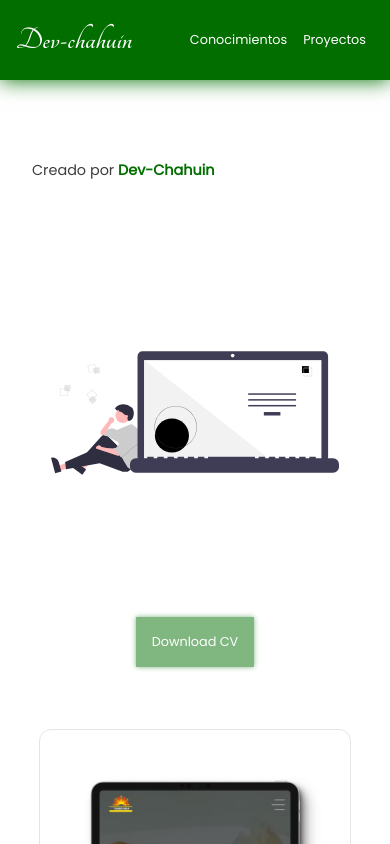
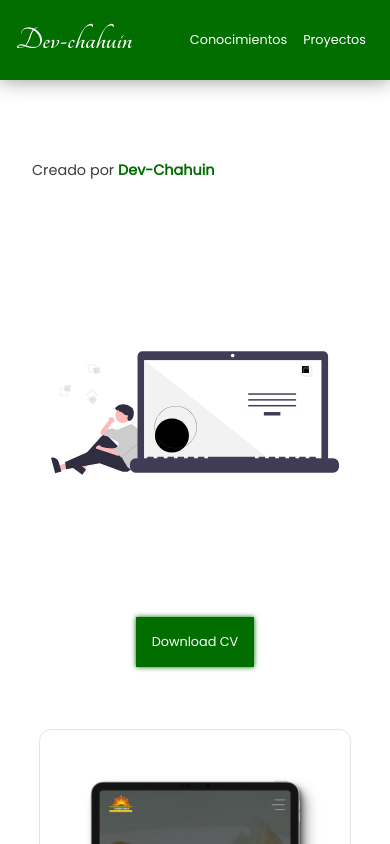
Before and after one commit to echahuin/chahuin, a Next.js app: page / in a window 390 px wide. Built offline with nearby package versions, Linux system fonts and the light colour scheme.

Commit message:
add upload pdf cv

```diff
--- /dev/null
+++ b/app/components/ButtonDownloadCV/index.jsx
@@ -0,0 +1,28 @@
+'use client'
+import React from 'react'
+import styles from './style.module.css'
+import { gsReference } from "@/firebase/config"
+import { getDownloadURL } from "firebase/storage";
+import { useRouter } from 'next/navigation'
+
+
+const ButtonDownloadCV = () => {
+    const router = useRouter()
+    const getDoc =  async () => {
+
+        try {
+            const url = await getDownloadURL(gsReference)
+            router.push(url)
+        } catch (error) {
+            console.log(error)
+        }
+
+    }
+
+    return (
+        <div className={styles.buttonDownloadCv} onClick={()=>getDoc()}>Download CV</div>
+    )
+
+}
+
+export default ButtonDownloadCV
--- /dev/null
+++ b/app/components/ButtonDownloadCV/style.module.css
@@ -0,0 +1,31 @@
+.buttonDownloadCv{
+    padding: 1.5rem;
+    font-family: var(--font-mono);
+    font-size: 1rem;
+    background-color: #026e00;
+    /* opacity: .5; */
+    color: white;
+    box-shadow: 0 0 5px #026e00;
+    cursor: pointer;
+}
+.buttonDownloadCv:active{
+  box-shadow: 0 0 5px #ffffff;
+}
+
+  @media (min-width: 701px) and (max-width: 1120px) {
+
+    .buttonDownloadCv{
+        font-size: .9rem;
+      }
+
+}
+
+@media (max-width: 700px) {
+
+
+  .buttonDownloadCv{
+    padding: 1rem;
+    font-size: .8rem;
+    /* padding: .5 rem; */
+  }
+}
--- a/app/components/Nav/styleNav.module.css
+++ b/app/components/Nav/styleNav.module.css
@@ -8,7 +8,7 @@
     align-items: center;
     padding: 1.5rem 16rem 1.5rem 16rem;
     position: fixed;
-    box-shadow: 0 0 20px #026e00;
+    box-shadow: 0 0 20px #949494;
     z-index: 1000;;
 }
 .logo {
--- a/app/page.module.css
+++ b/app/page.module.css
@@ -14,15 +14,6 @@
   height: 75%;
   width: 100%;
   /* background-color: aqua; */
-}
-.buttonDownloadCv{
-  padding: 1.5rem;
-  font-family: var(--font-mono);
-  font-size: 1rem;
-  background-color: #026e00;
-  opacity: .5;
-  color: white;
-  box-shadow: 0 0 5px #026e00;
 }
 
 .description {
@@ -114,10 +105,6 @@
   .description {
     font-size: .9rem;
   }
-  .buttonDownloadCv{
-    font-size: .9rem;
-    /* padding: .5rem; */
-  }
   .logo {
     width: 22rem;
     height: 20rem;
@@ -141,11 +128,6 @@
     max-width: 320px;
     text-align: center;
   }
-  .buttonDownloadCv{
-    padding: 1rem;
-    font-size: .8rem;
-    /* padding: .5 rem; */
-  }
   .description {
     font-size: .9rem;
   }
--- a/app/page.tsx
+++ b/app/page.tsx
@@ -4,6 +4,7 @@ import Scroller from './components/Scroller'
 import Card from './components/Card'
 import data from './data.json'
 import Footer from './components/Footer'
+import ButtonDownloadCV from './components/ButtonDownloadCV'
 
 export default function Home() {
 
@@ -27,7 +28,8 @@ export default function Home() {
             priority
             />
         </div>
-        <div className={styles.buttonDownloadCv}>Download CV</div>
+        <ButtonDownloadCV />
+        {/* <div className={styles.buttonDownloadCv}>Download CV</div> */}
       </div>
 
       <div className={styles.grid} id='proyectos'>
--- /dev/null
+++ b/firebase/config.js
@@ -0,0 +1,16 @@
+import { initializeApp } from 'firebase/app';
+import { getStorage, ref } from "firebase/storage";
+
+const firebaseConfig = {
+    apiKey: "AIzaSyCQjD7SMf5KrOfdtUAkmfPEe74tQJTf1ow",
+    authDomain: "edgar-dev-d20a4.firebaseapp.com",
+    projectId: "edgar-dev-d20a4",
+    storageBucket: "edgar-dev-d20a4.appspot.com",
+    messagingSenderId: "198494108480",
+    appId: "1:198494108480:web:03604e6e7c12dd8d66d8a5"
+};
+
+const app = initializeApp(firebaseConfig);
+
+export const storage = getStorage( app )
+export const gsReference = ref(storage, 'gs://edgar-dev-d20a4.appspot.com/cv_edgar.pdf');
```
Also changed, not shown: package.json (+5 -4 lines), 1 other file (tests, documents, lock files or other folders).
